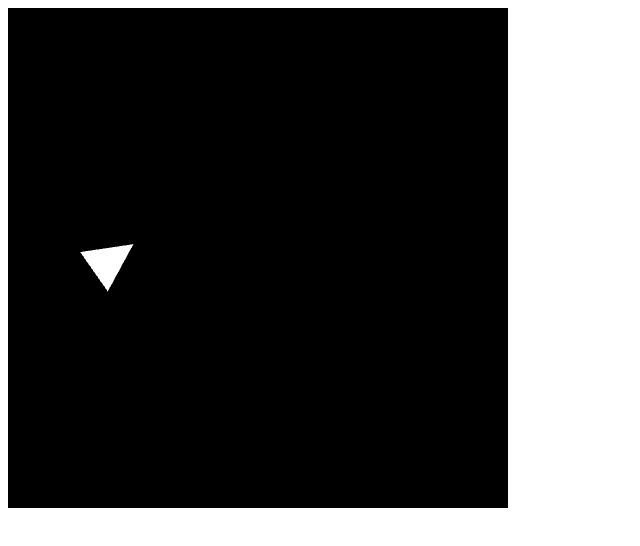
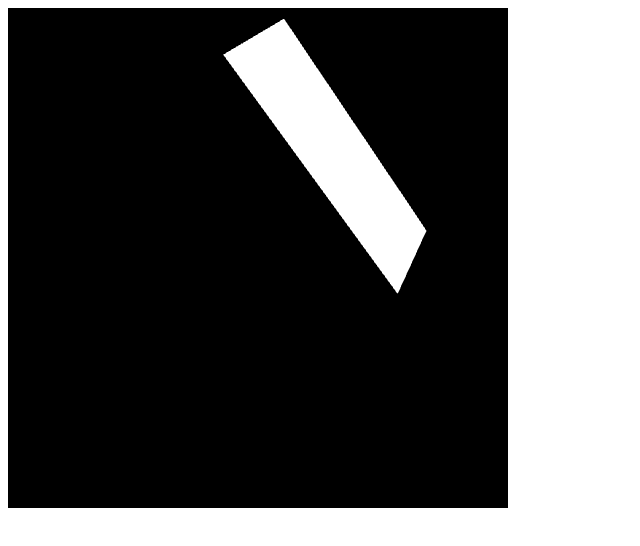
Before and after one commit to LuisPalominoTrevilla/simple-gl, a plain HTML site: page examples/index.html in a window 1280 px wide. Shown: the whole page, without its empty margins (0-640 px from the left). Drawn offline with Linux system fonts and the light colour scheme.

Commit message:
Created rectangle subclass

```diff
--- a/examples/index.html
+++ b/examples/index.html
@@ -3,13 +3,14 @@
     <title>Scaling Transformation Challenge</title>
     <meta charset="utf-8" />
     <script src="index.js" type="text/javascript"></script>
+    <script src="../src/constants.js" type="text/javascript"></script>
     <script src="../src/scene.js" type="text/javascript"></script>
     <script src="../src/camera.js" type="text/javascript"></script>
     <script src="../src/perspectiveCamera.js" type="text/javascript"></script>
     <script src="../src/model.js" type="text/javascript"></script>
     <script src="../src/shader.js" type="text/javascript"></script>
     <script src="../src/renderer.js" type="text/javascript"></script>
-    <script src="../src/constants.js" type="text/javascript"></script>
+    <script src="../src/rectangle.js" type="text/javascript"></script>
     <script src="../lib/gl-matrix-min.js" type="text/javascript"></script>
   </head>
   <body onload="main();">
--- a/examples/index.js
+++ b/examples/index.js
@@ -19,21 +19,16 @@ function main() {
     shader,
   });
 
-  scene.addComponent(triangle);
-  camera.zoom(-8);
-  //triangle.setPosition({ x: 6, y: 3, z: 0 });
-  // triangle.rotateAbout({ x: 1.3, y: 0.4 });
-  camera.pan(3);
-  requestAnimationFrame(render);
-  triangle.replaceCoordinates(
-    [0, 0.5, 0, -0.5, -0.5, 0, 0.5, -0.5, 0],
-    [0, 1, 2]
-  );
+  const rect = new Rectangle({
+    width: 2,
+    height: 5,
+    shader,
+    origin: [3,0,0]
+  });
+  rect.setRotation(60, [0,1,1]);
+
+  //scene.addComponent(triangle);
+  scene.addComponent(rect);
+  camera.zoom(-5);
   scene.render();
 }
-
-function render() {
-  scene.render();
-  triangle.setRotation(-5, [0, 0, 1]);
-  requestAnimationFrame(render);
-}
--- /dev/null
+++ b/src/rectangle.js
@@ -0,0 +1,40 @@
+class Rectangle extends Model {
+  /**
+   *
+   * @param {*} param0
+   */
+  constructor({
+    width,
+    height,
+    shader,
+    origin = [0, 0, 0],
+    wireframe = false,
+  }) {
+    const [x0, y0] = [origin[0] - width / 2, origin[1] - height / 2];
+    const [x1, y1] = [origin[0] + width / 2, origin[1] - height / 2];
+    const [x2, y2] = [origin[0] + width / 2, origin[1] + height / 2];
+    const [x3, y3] = [origin[0] - width / 2, origin[1] + height / 2];
+    const data = {
+      vertices: [
+        x0,
+        y0,
+        origin[2],
+        x1,
+        y1,
+        origin[2],
+        x2,
+        y2,
+        origin[2],
+        x3,
+        y3,
+        origin[2],
+      ],
+      indices: wireframe ? [0, 1, 2, 3] : [0, 1, 3, 1, 2, 3],
+      primitive: wireframe
+        ? Constants.primitives.lineLoop
+        : Constants.primitives.triangles,
+      shader,
+    };
+    super(data);
+  }
+}
```
